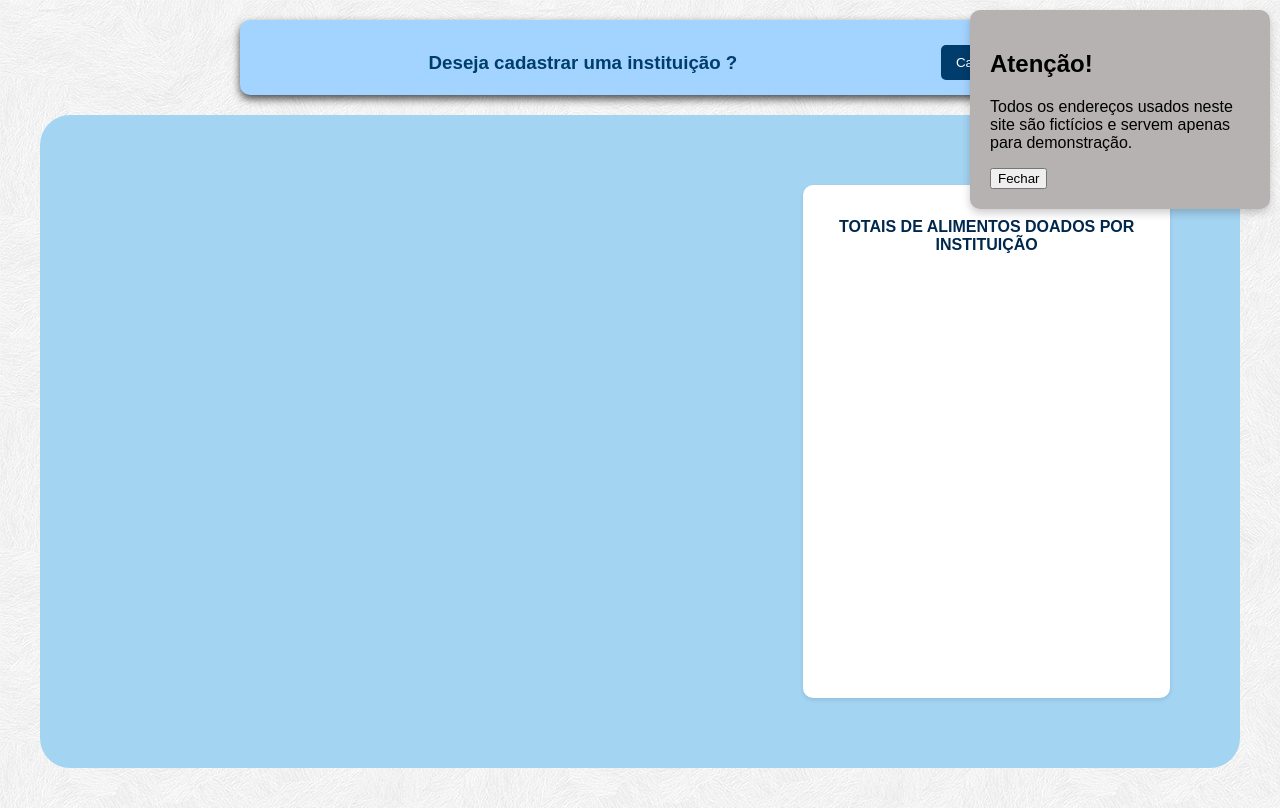
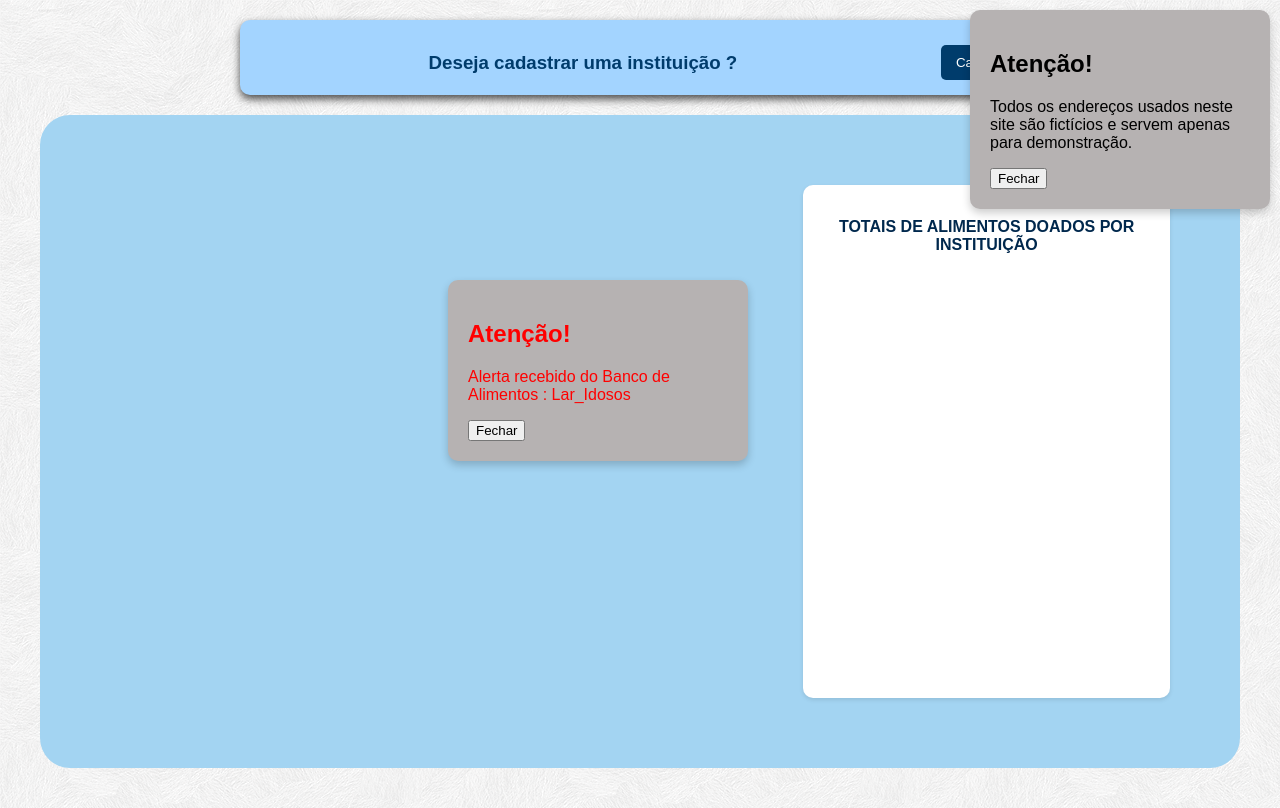
Before and after one commit to FelipefDelvecchio/PI-3---Univesp, a Flask app: page / in a window 1280 px wide. Shown: the top 808 px of the page. Run offline with Flask 3, Linux system fonts and the light colour scheme.

Commit message:
modificando alerta doação

```diff
--- a/app/templates/homepage.html
+++ b/app/templates/homepage.html
@@ -35,6 +35,22 @@
     <button onclick="document.getElementById('modalAviso').style.display='none'">Fechar</button>
   </div>
   </div>
+
+
+
+
+
+
+
+<div id="modalAviso_alerta" style="display: none; position: fixed; top: 35%; left: 35%; width: 300px; height: auto; background-color: transparent; z-index: 9999;">
+  <div style="background-color: rgb(182, 178, 178); padding: 20px; border-radius: 10px; box-shadow: 0 4px 8px rgba(0, 0, 0, 0.2); color: red;">
+    <h2>Atenção!</h2>
+    <p id="nomeAleatorio">Alerta recebido.</p>
+    <button onclick="document.getElementById('modalAviso_alerta').style.display='none'">Fechar</button>
+  </div>
+</div>
+
+
 
   <footer>
     <p>  2025 © Todos os direitos reservados. Projeto Integrador III - Grupo 010 - DRP13®</p>
@@ -101,6 +117,26 @@ carregarDados();
 </script>
 
 
+
+<script>
+  function mostrarModal() {
+    const nomes = ["Assistencia_Social", "Escolas", "Lar_Idosos", "Hospital", "Orfanatos", "creche"];
+
+    // Escolhe um nome aleatório
+    const nome = nomes[Math.floor(Math.random() * nomes.length)];
+
+    // Coloca o nome dentro do modal
+    document.getElementById("nomeAleatorio").innerText =
+      "Alerta recebido do Banco de Alimentos : " + nome;
+
+    // Mostra o modal
+    document.getElementById("modalAviso_alerta").style.display = "block";
+  }
+
+  // Você pode chamar mostrarModal() quando quiser:
+mostrarModal()
+</script>
+
 <script>
   async function gerar_dados_pizza() {
     try {
```
